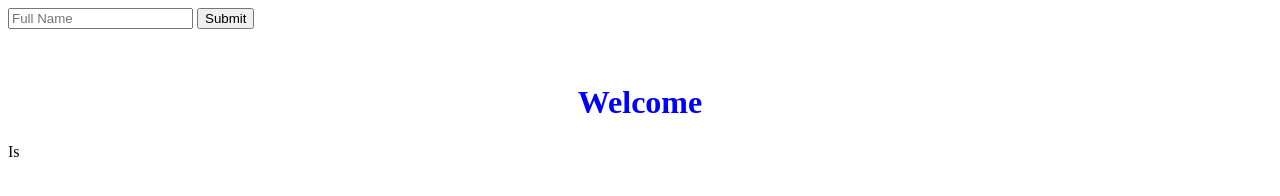
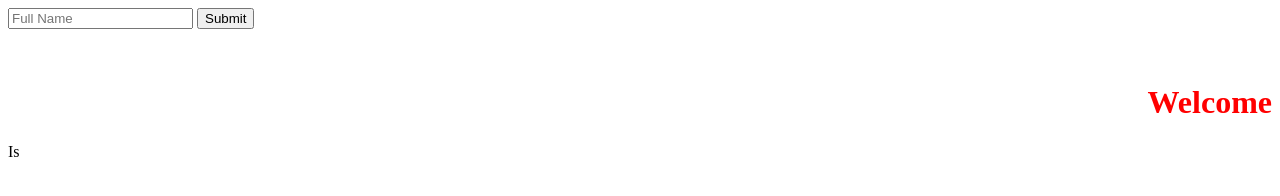
Before and after one commit to igorzakut/2, a plain HTML site: page index.html in a window 1280 px wide. Drawn offline with Linux system fonts and the light colour scheme.

Commit message:
Update index.html

```diff
--- a/index.html
+++ b/index.html
@@ -1,6 +1,13 @@
 <html>
 <head>
   <title>My Page!</title>
+
+  <style>
+h1 {
+color: red;
+text-align: right;
+</style>
+
 </head>
 <body>
 
@@ -11,7 +18,7 @@
   <br>
 
 
-  <h1 style="color:blue; text-align:center;">Welcome</h1>
+  <h1>Welcome</h1>
 <p>Is</p>
 
 
```
